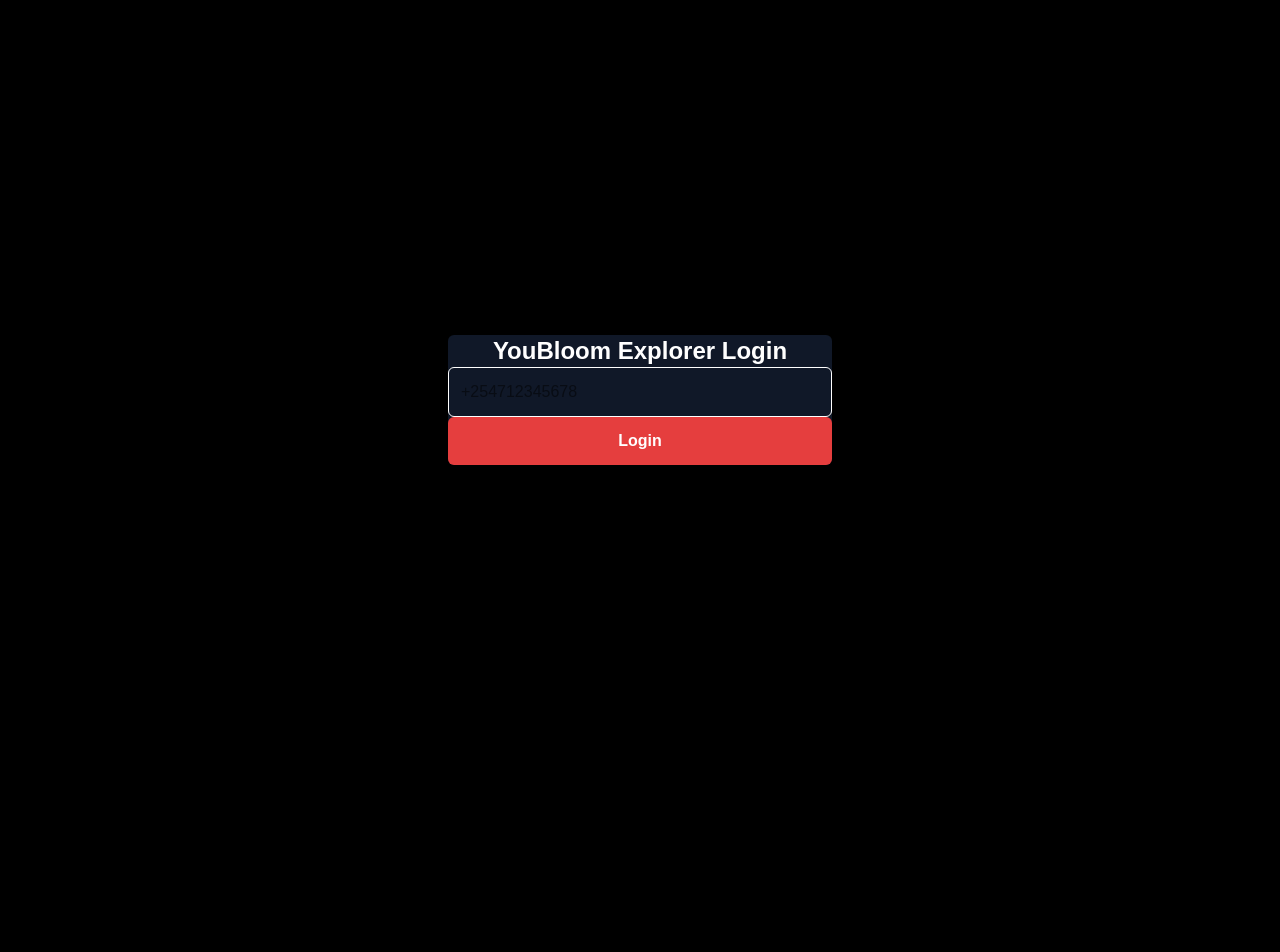
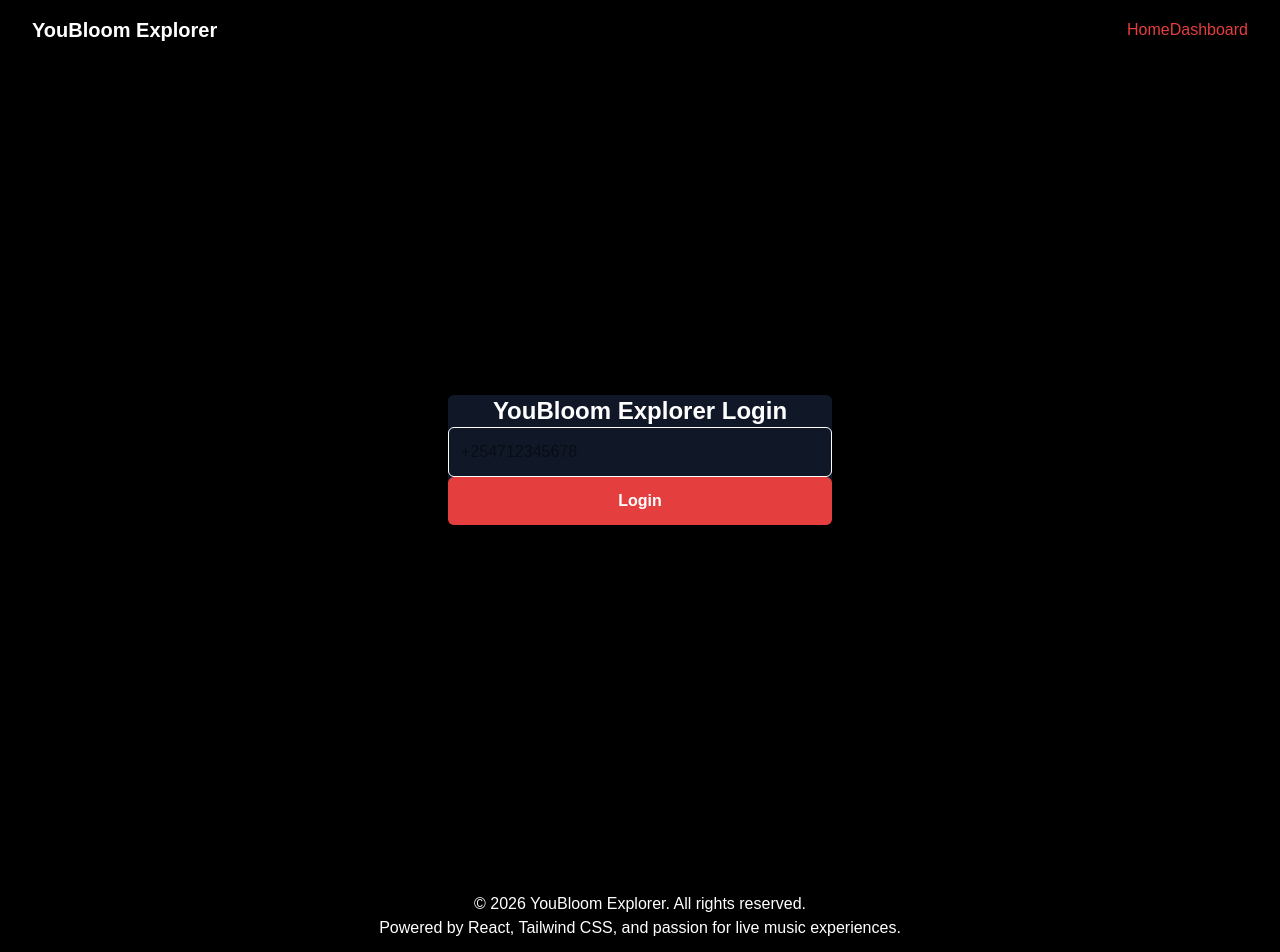
Before and after one commit to Chenzie2/YouBloom-Explorer, a React (Vite) app: page / in a window 1280 px wide. Shown: the top 952 px of the page. Before the commit the page ends 800 px from the top, so only its background shows below. Built offline with nearby package versions, Linux system fonts and the light colour scheme.

Commit message:
Add Header and Footer components with site-wide consistent design

```diff
--- a/src/App.jsx
+++ b/src/App.jsx
@@ -3,12 +3,15 @@
 import LoginPage from "./pages/LoginPage";
 import MainPage from "./pages/MainPage";
 import DetailPage from "./pages/DetailPage";
+import Header from "./components/Header";
+import Footer from "./components/Footer";
 
 function App() {
   const isLoggedIn = localStorage.getItem("loggedIn") === "true";
 
   return (
     <Router>
+      <Header />
       <Routes>
         <Route path="/" element={<LoginPage />} />
         <Route
@@ -20,6 +23,7 @@
           element={isLoggedIn ? <DetailPage /> : <Navigate to="/" />}
         />
       </Routes>
+      <Footer />
     </Router>
   );
 }
--- a/src/components/Footer.jsx
+++ b/src/components/Footer.jsx
@@ -0,0 +1,14 @@
+import React from "react";
+
+export default function Footer() {
+  return (
+    <footer className="bg-black text-white p-6 text-center">
+      <p>
+        &copy; {new Date().getFullYear()} YouBloom Explorer. All rights reserved.
+      </p>
+      <p>
+        Powered by React, Tailwind CSS, and passion for live music experiences.
+      </p>
+    </footer>
+  );
+}
--- a/src/components/Header.jsx
+++ b/src/components/Header.jsx
@@ -0,0 +1,18 @@
+import React from "react";
+import { Link } from "react-router-dom";
+
+export default function Header() {
+  return (
+    <header className="bg-black text-white flex justify-between items-center p-4 shadow">
+      <h1 className="text-xl font-bold">YouBloom Explorer</h1>
+      <nav>
+        <Link to="/" className="text-red hover:text-white mr-4">
+          Home
+        </Link>
+        <Link to="/main" className="text-red hover:text-white">
+          Dashboard
+        </Link>
+      </nav>
+    </header>
+  );
+}
```
